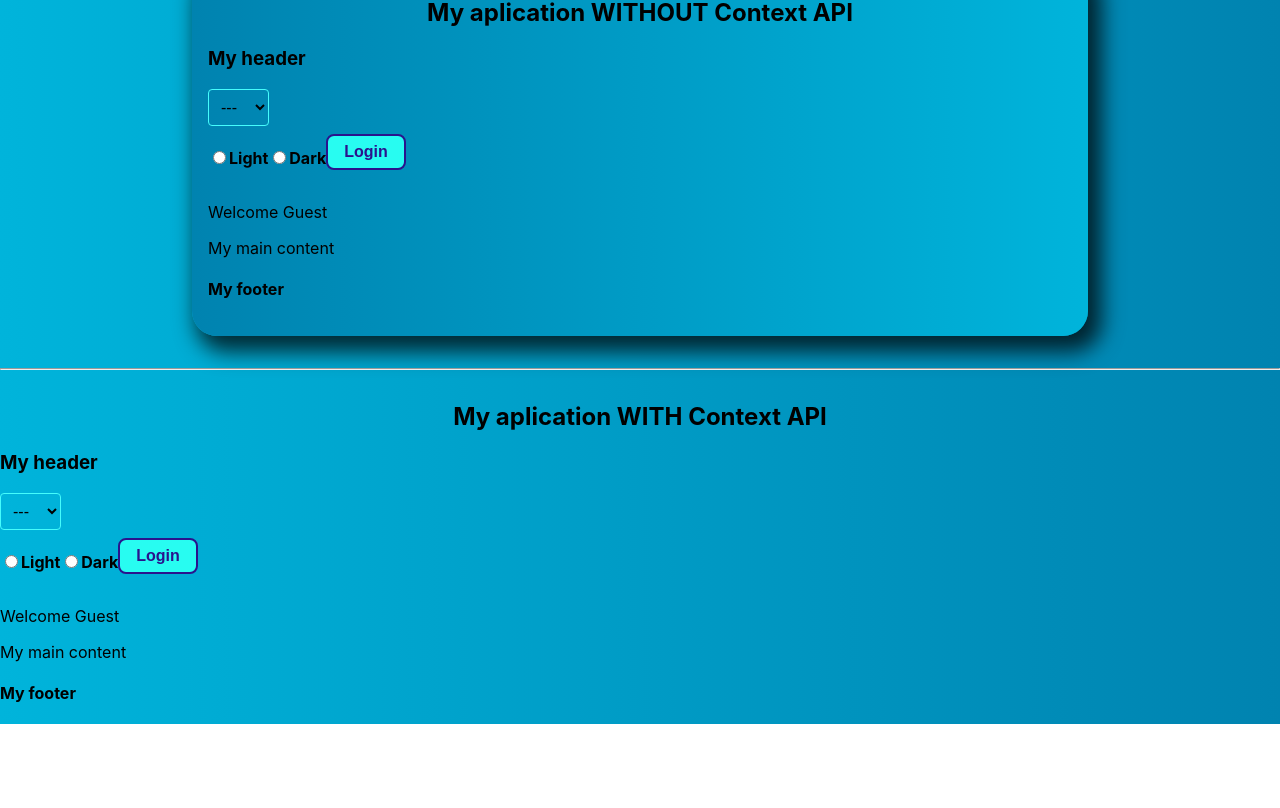
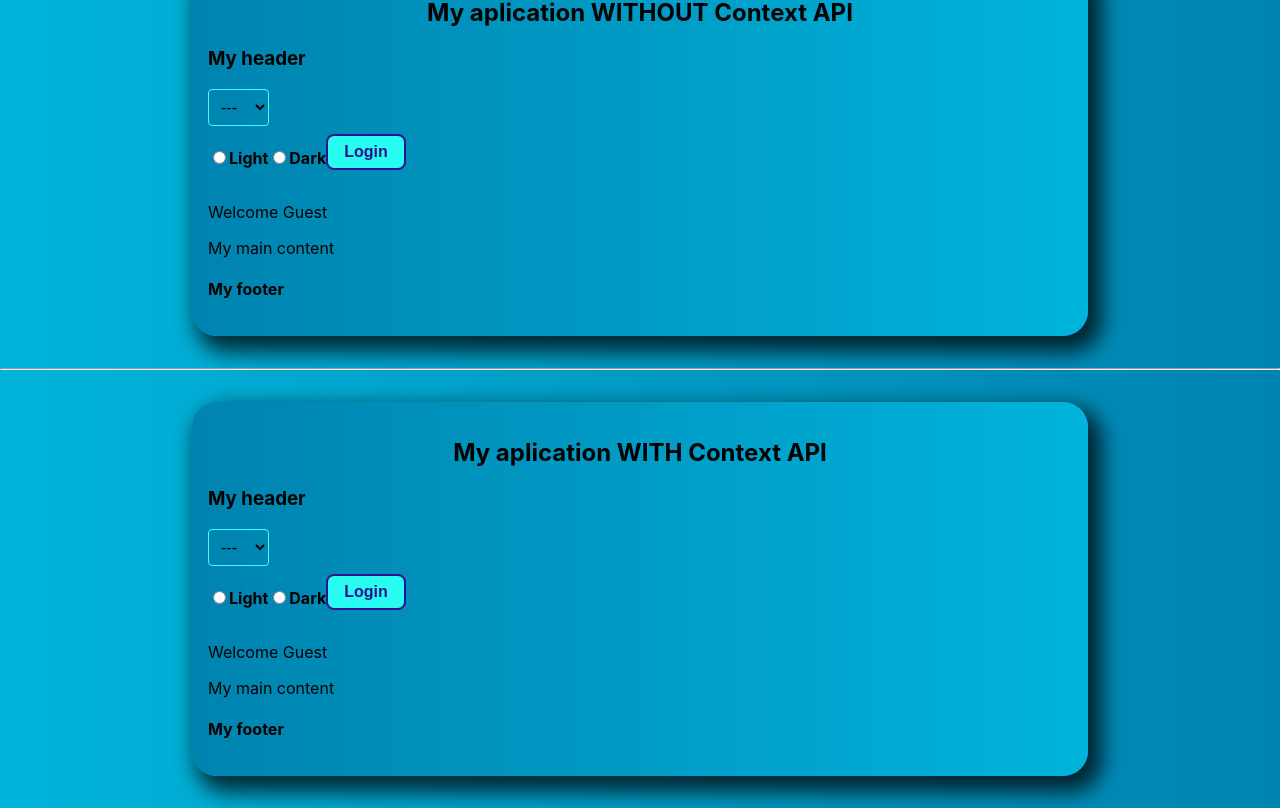
Before and after one commit to reche-git/05-React-Context, a React (Create React App) app: page / in a window 1280 px wide. Shown: the part 763-1571 px from the top of the page. Before the commit the page ends 1487 px from the top, so only its background shows below. Built offline with nearby package versions, Linux system fonts and the light colour scheme; data requests are answered from the project's data file; the HTML template or start-up script is replaced by a standard one.

Commit message:
Theme context edit completed

```diff
--- a/src/components/HeaderContext.js
+++ b/src/components/HeaderContext.js
@@ -6,7 +6,7 @@ import ThemeContext from "../context/ThemeContext";
 const HeaderContext = () => {
   //We can call the const one by one or use destructuration
   //Then we use "useContext" hook and provide the context that we are using
-  const { theme, handleTheme, myPageTheme } = useContext(ThemeContext);
+  const { theme, handleTheme } = useContext(ThemeContext);
   const { text, handleLanguage } = useContext(LanguageContext);
   const {auth, handleAuth} = useContext(AuthContext);
 
--- /dev/null
+++ b/src/components/MyPageApp.js
@@ -0,0 +1,17 @@
+import { useContext } from "react";
+import ThemeContext from "../context/ThemeContext";
+import FooterContext from "./FooterContext";
+import HeaderContext from "./HeaderContext";
+import MainContext from "./MainContext";
+
+export const MyPageApp = () => {
+  const { myPageTheme } = useContext(ThemeContext);
+
+  return (
+    <div className={myPageTheme}>
+      <HeaderContext />
+      <MainContext />
+      <FooterContext />
+    </div>
+  );
+};
--- a/src/components/MyPageContext.js
+++ b/src/components/MyPageContext.js
@@ -1,9 +1,8 @@
 import { AuthProvider } from "../context/AuthContext";
 import { LanguageProvider } from "../context/LanguageContext";
 import { ThemeProvider } from "../context/ThemeContext";
-import FooterContext from "./FooterContext";
-import HeaderContext from "./HeaderContext";
-import MainContext from "./MainContext";
+import { MyPageApp } from "./MyPageApp";
+
 
 const MyPageContext = () => {
   return (
@@ -13,10 +12,8 @@ const MyPageContext = () => {
       <ThemeProvider>
         <LanguageProvider>
           <AuthProvider>
-            <HeaderContext />
-            <MainContext />
+            <MyPageApp />
           </AuthProvider>
-          <FooterContext />
         </LanguageProvider>
       </ThemeProvider>
     </>
```
